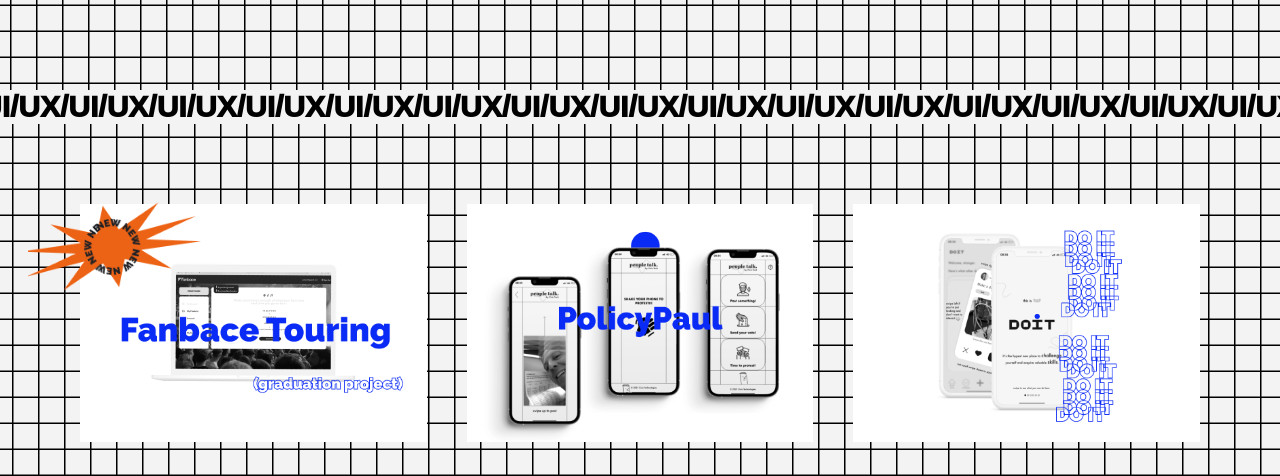
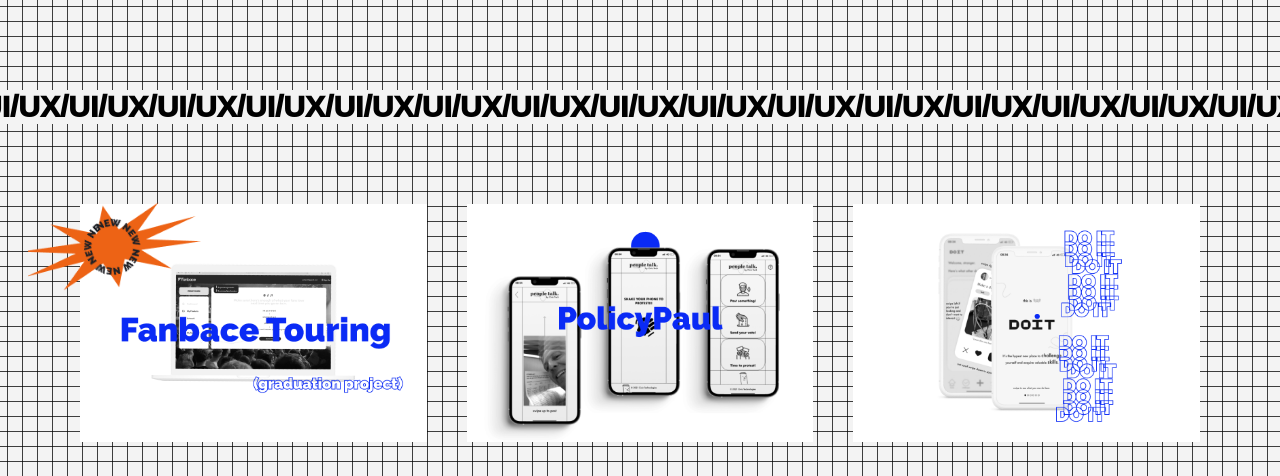
Before and after one commit to smarandafranciuc/portfolio, a plain HTML site: page index.html in a window 1280 px wide. Shown: the part 710-1186 px from the top of the page. Drawn offline with nearby package versions, Linux system fonts and the light colour scheme; a web font is replaced by a local one.

Commit message:
Change circle size and grid size

```diff
--- a/assets/css/index.css
+++ b/assets/css/index.css
@@ -10,8 +10,8 @@
     height: 100%;
 }
 #home-mask {
-    -webkit-mask-image: radial-gradient(circle, rgba(0,0,0,0) 5%, black 5%);
-    mask-image: radial-gradient(circle, rgba(0,0,0,0) 5%, black 5%);
+    -webkit-mask-image: radial-gradient(circle, rgba(0,0,0,0) 3%, black 3%);
+    mask-image: radial-gradient(circle, rgba(0,0,0,0) 3%, black 3%);
 
     width: 400%;
     height: 400%;
@@ -21,6 +21,7 @@
     width: 100%;
     height: 100%;
     background-image: url("../img/img_grid.png");
+    background-size: 15px;
     background-repeat: repeat;
     background-position: calc(-1px * var(--x) + 10px);
     background-position-y: calc(-1px * var(--y) + 14px);
@@ -74,6 +75,7 @@
 /* project grid */
 .project-section {
     background-image: url("../img/img_grid.png");
+    background-size: 15px;
     background-repeat: repeat;
     padding: 80px 0;
 }
@@ -203,6 +205,7 @@
     position: relative;
     background-image: url("../img/img_grid.png");
     background-repeat: repeat;
+    background-size: 15px;
 }
 #cv-overlay {
     position: absolute;
```
